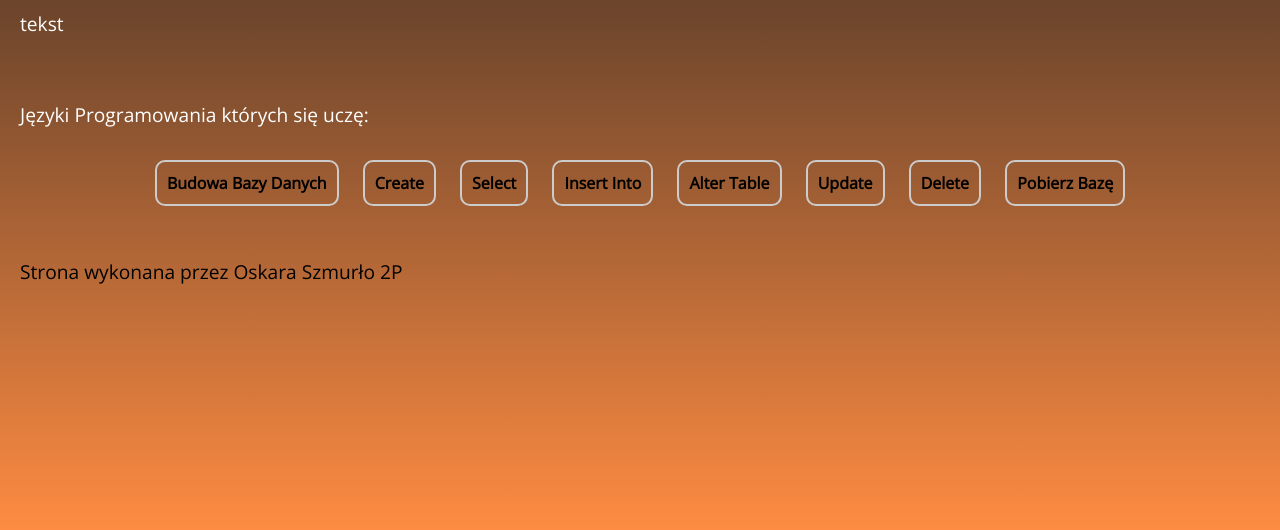
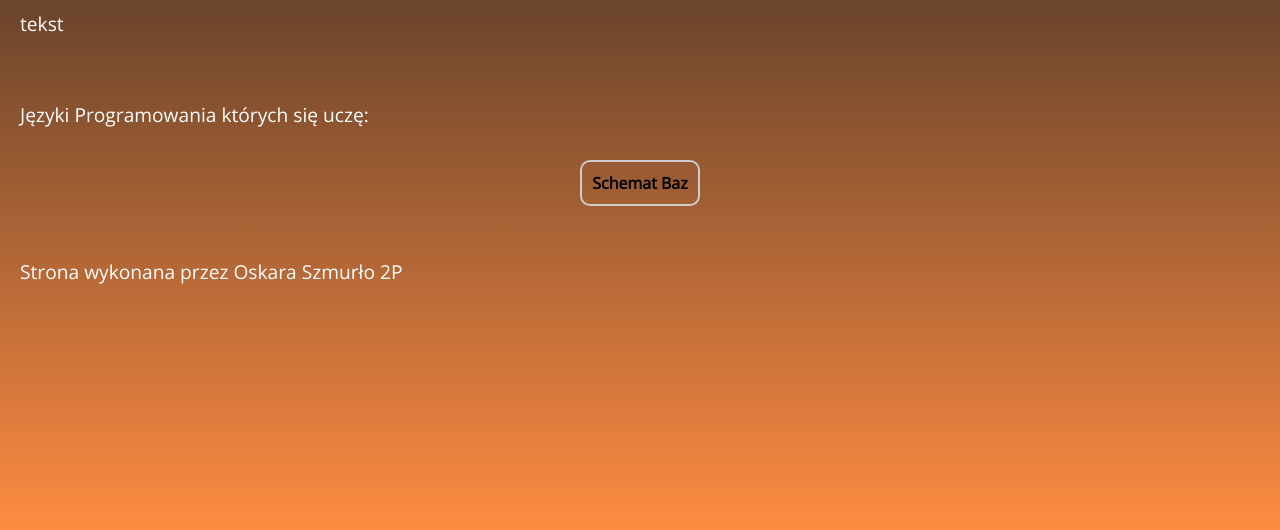
Before and after one commit to bazydanych/bazydanych.github.io, a plain HTML site: page budowa.html in a window 1280 px wide. Shown: the part 266-796 px from the top of the page. Drawn offline with nearby package versions, Linux system fonts and the light colour scheme.

Commit message:
Update budowa.html

```diff
--- a/budowa.html
+++ b/budowa.html
@@ -141,14 +141,7 @@ h1, h2, ul {
     <br />
     <p>Języki Programowania których się uczę: </p>
     <ul>
-      <li><a href="https://bazydanych.github.io/budowa">Budowa Bazy Danych</a></li>
-      <li><a href="jakislink">Create</li>
-      <li><a href="jakislink">Select</li>
-      <li><a href="jakislink">Insert Into</li>
-      <li><a href="jakislink">Alter Table</li>
-      <li><a href="jakislink">Update</li>
-      <li><a href="jakislink">Delete</li>
-      <li><a href="jakislink">Pobierz Bazę</li>
+      <li><a href="https://bazydanych.github.io/schemat">Schemat Baz</a></li>
     </ul>
   <br />
   </body>
```
